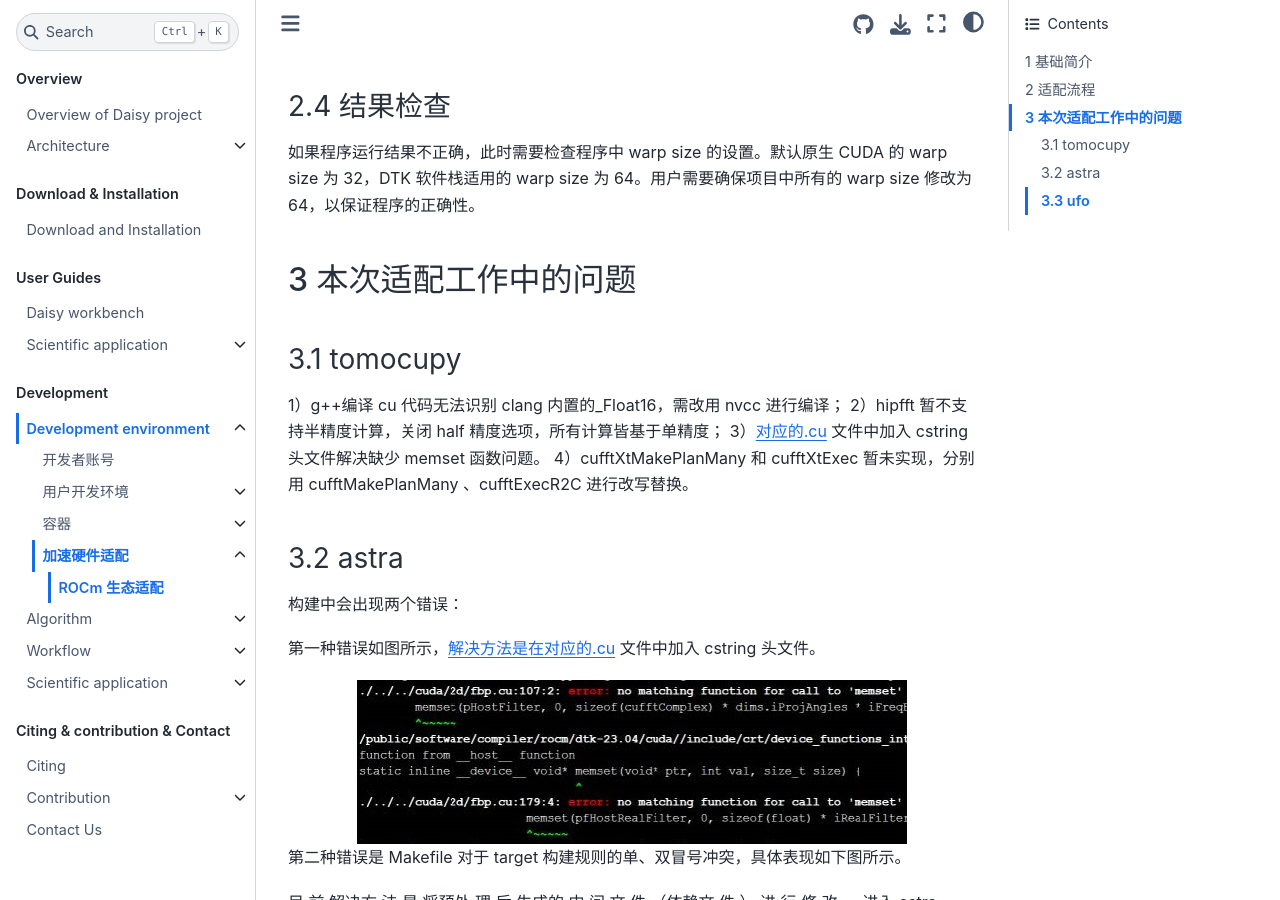
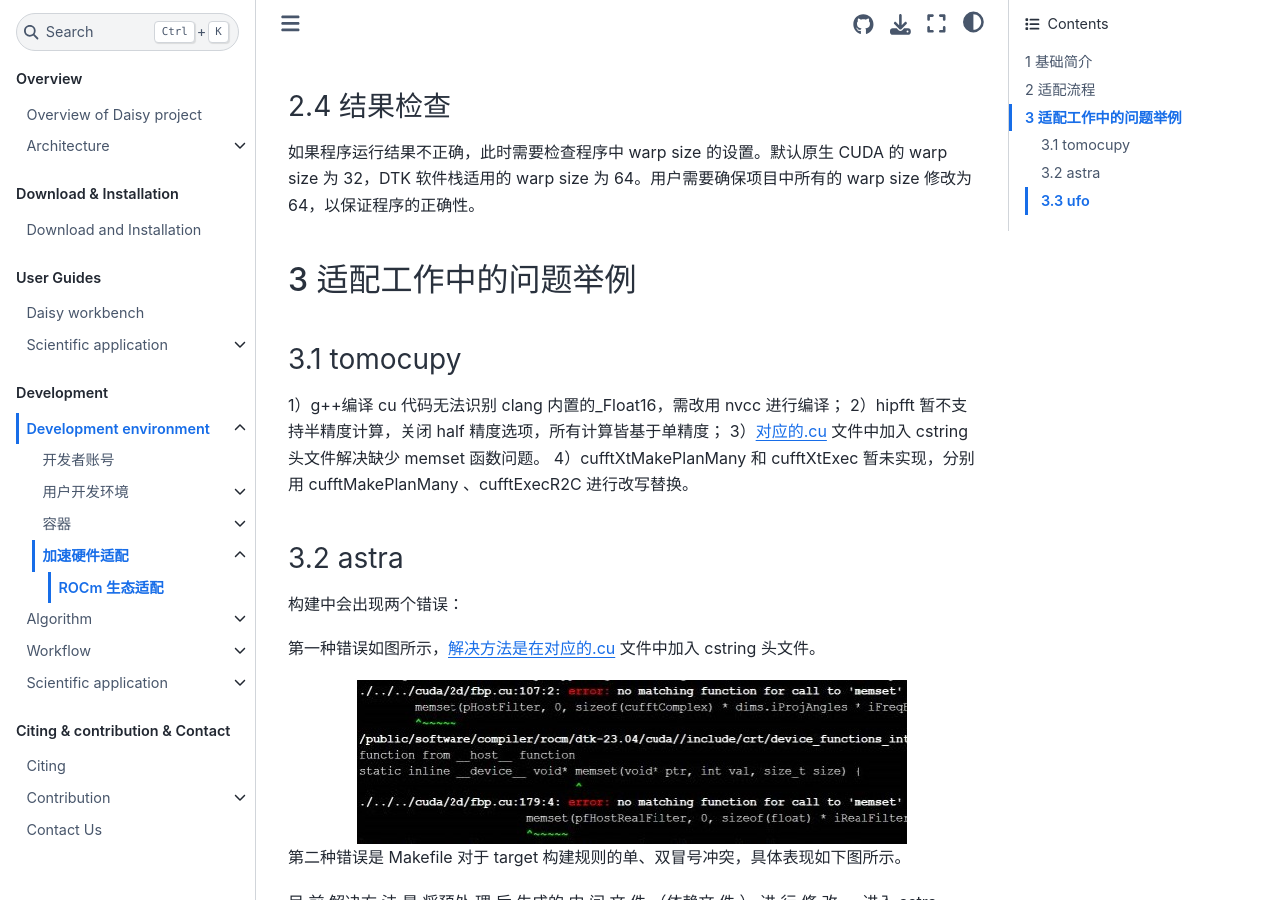
Before and after one commit to huyuhuster/daisydoc, a Jupyter Book: the page built from docs/start/ROCm.md, in a window 1280 px wide and 900 px high, scrolled down 3179 px. Built offline with Jupyter Book 1.0.4 settings and Sphinx 7.4.7 and the Sphinx Book theme 1.1.4, drawn with Linux system fonts in a browser that asks for light colours.

Commit message:
Update ROCm.md

```diff
--- a/docs/start/ROCm.md
+++ b/docs/start/ROCm.md
@@ -110,7 +110,7 @@ Launch params (1024, 1, 1) are larger than launch bounds (256) for kernel
 warp size 为 32，DTK 软件栈适用的 warp size 为 64。用户需要确保项目中所有的 warp size
 修改为 64，以保证程序的正确性。
 
-## 3 本次适配工作中的问题
+## 3 适配工作中的问题举例
 
 ### 3.1 tomocupy
 
```
